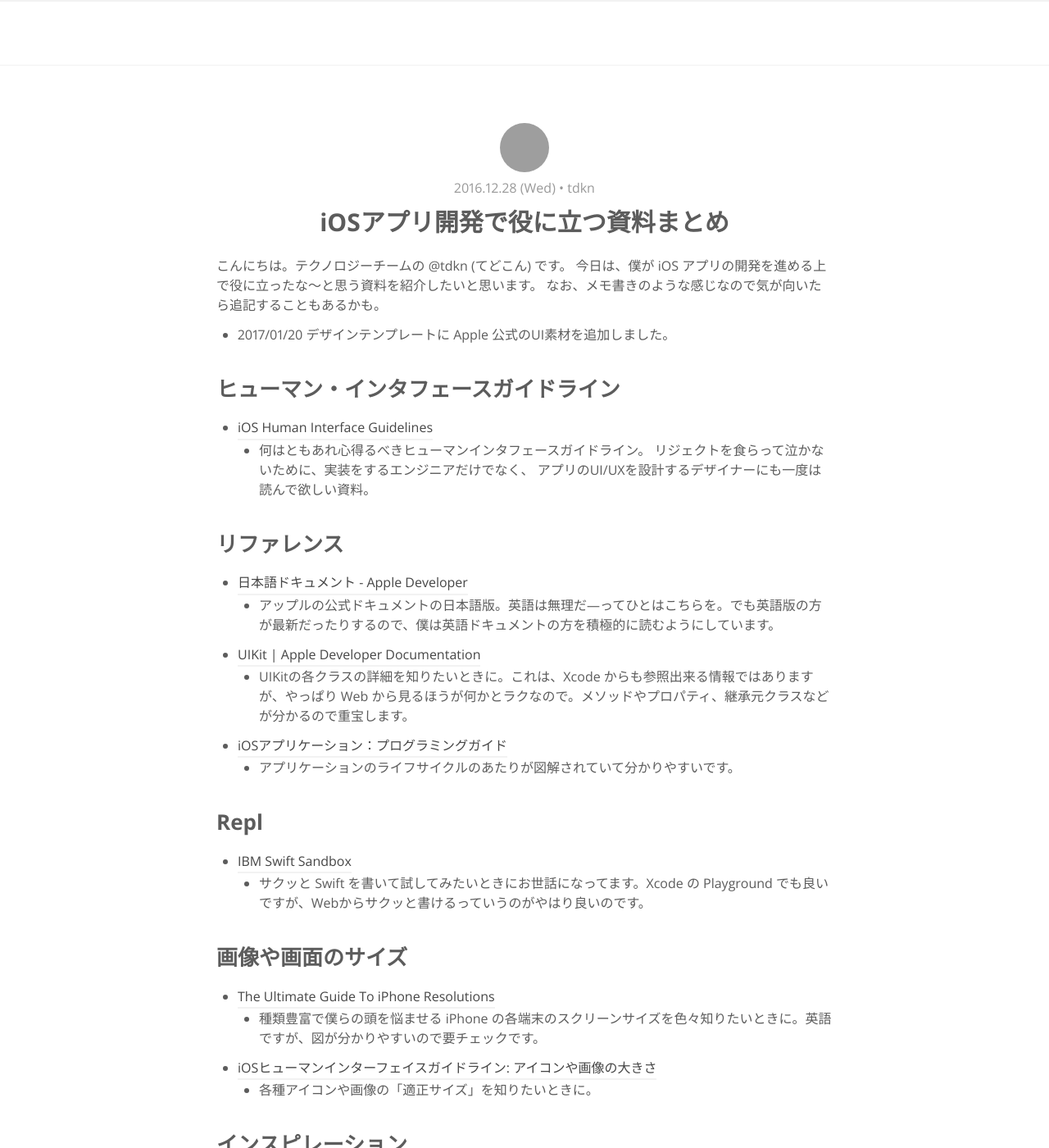
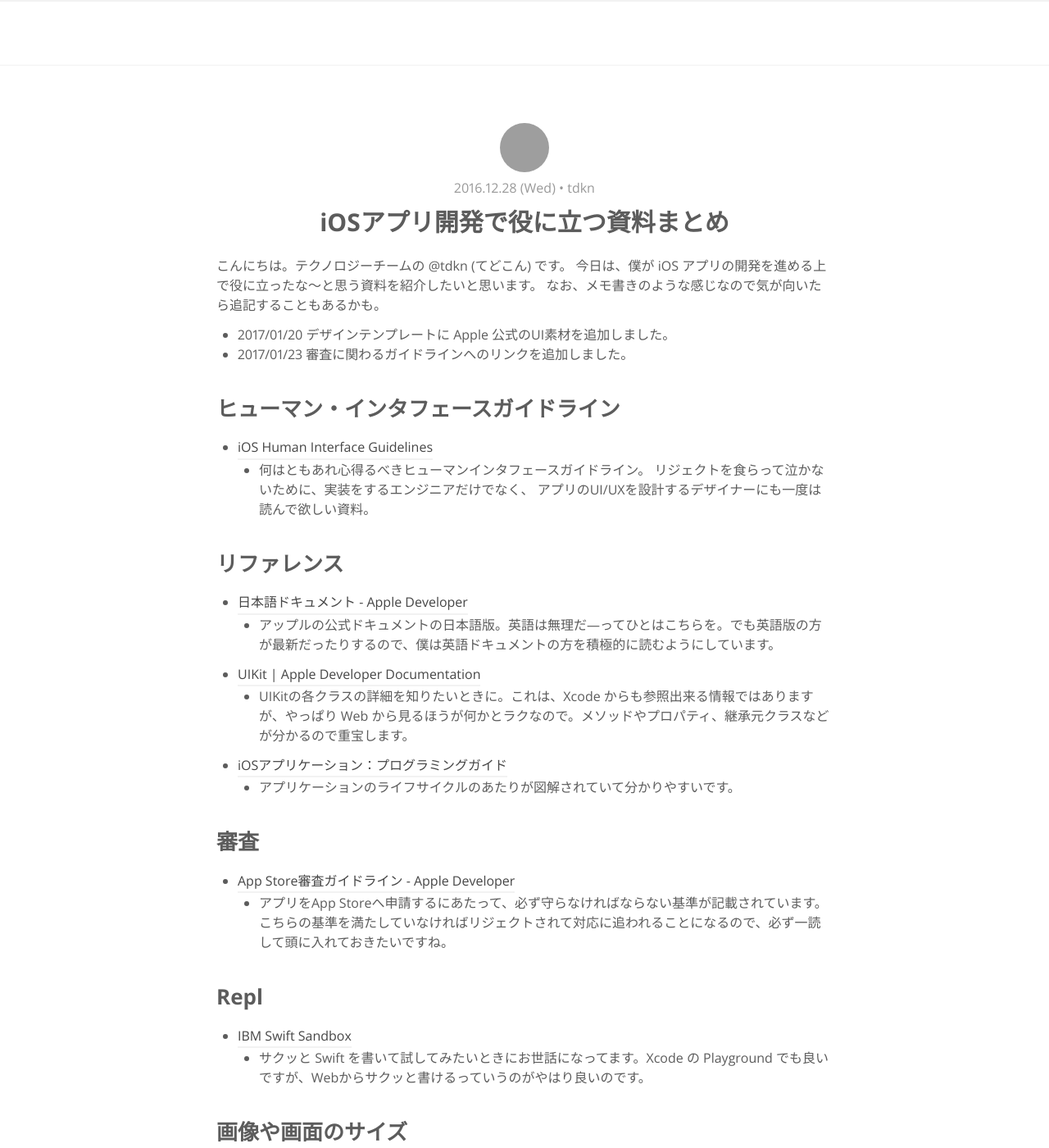
Before and after one commit to RyukyuInteractive/tech.ryukyu-i.co.jp, a Jekyll site: the page built from _posts/2016-12-28-useful-ios-references.md, in a window 1280 px wide and 1400 px high. Shown: the whole window at 82% size. Built offline with Jekyll 4.4.1, drawn with Linux system fonts in a browser that asks for light colours; emoji names are drawn with the system emoji font; a script that is not in the unit is left out; comment, search, counter and statistics services are not loaded; grey boxes are pictures that could not be loaded.

Commit message:
Add link

```diff
--- a/_posts/2016-12-28-useful-ios-references.md
+++ b/_posts/2016-12-28-useful-ios-references.md
@@ -11,6 +11,7 @@ author: tdkn
 なお、メモ書きのような感じなので気が向いたら追記することもあるかも。
 
 - 2017/01/20 デザインテンプレートに Apple 公式のUI素材を追加しました。
+- 2017/01/23 審査に関わるガイドラインへのリンクを追加しました。
 
 ## ヒューマン・インタフェースガイドライン
 
@@ -27,6 +28,11 @@ author: tdkn
   - UIKitの各クラスの詳細を知りたいときに。これは、Xcode からも参照出来る情報ではありますが、やっぱり Web から見るほうが何かとラクなので。メソッドやプロパティ、継承元クラスなどが分かるので重宝します。
 - [iOSアプリケーション：プログラミングガイド][ios-programing-guide-jp]
   - アプリケーションのライフサイクルのあたりが図解されていて分かりやすいです。
+
+## 審査
+
+- [App Store審査ガイドライン - Apple Developer][app-review-guidelines]
+  - アプリをApp Storeへ申請するにあたって、必ず守らなければならない基準が記載されています。こちらの基準を満たしていなければリジェクトされて対応に追われることになるので、必ず一読して頭に入れておきたいですね。
 
 ## Repl
 
@@ -82,4 +88,5 @@ author: tdkn
 [pttrns]: http://pttrns.com/
 [dribbble-tags-ios]: https://dribbble.com/tags/ios
 [ios-programing-guide-jp]: https://developer.apple.com/jp/documentation/iPhoneAppProgrammingGuide.pdf
+[app-review-guidelines]: https://developer.apple.com/app-store/review/guidelines/jp/
 [ibm-swift-sandbox]: https://swiftlang.ng.bluemix.net/#/repl
```
